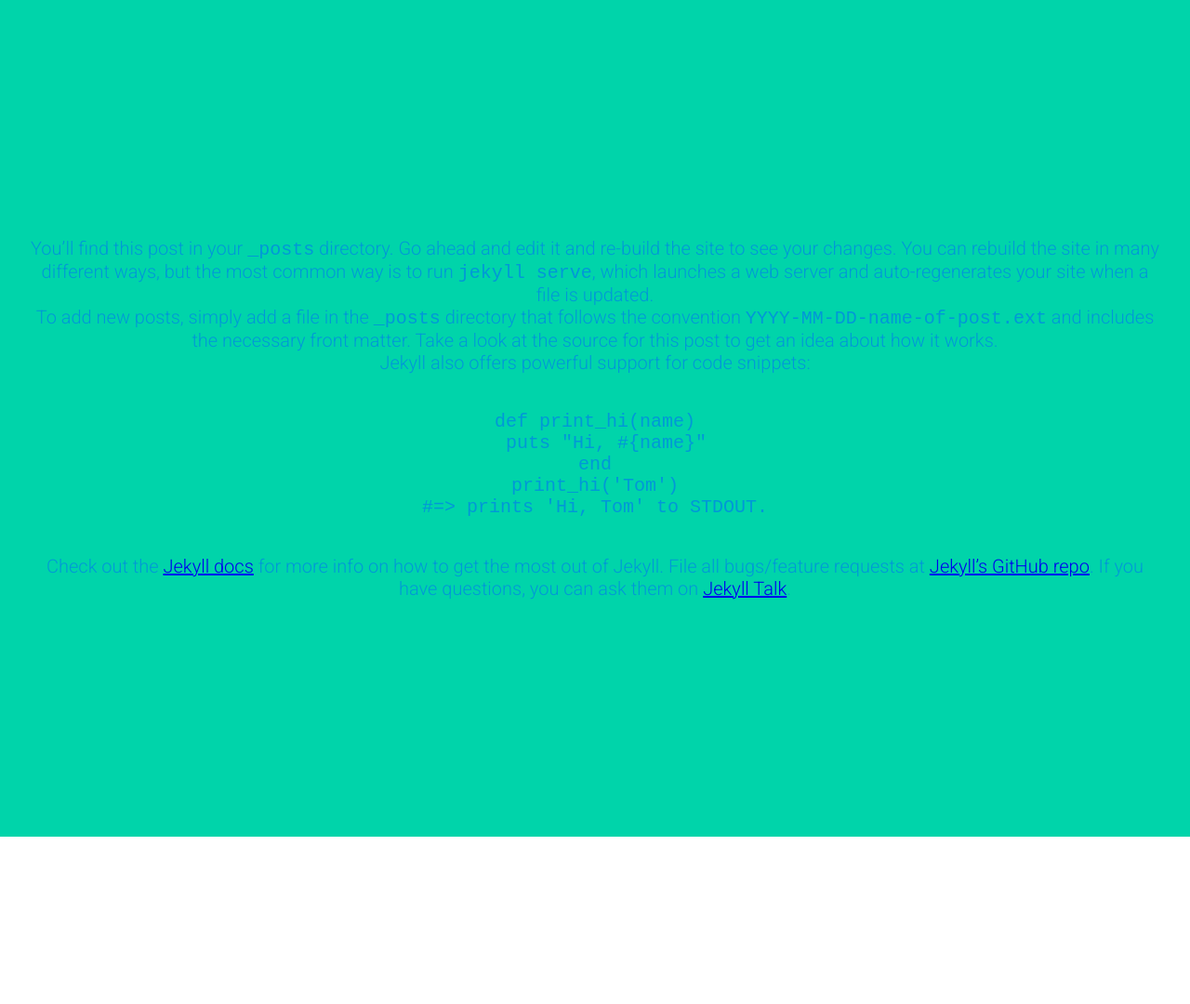
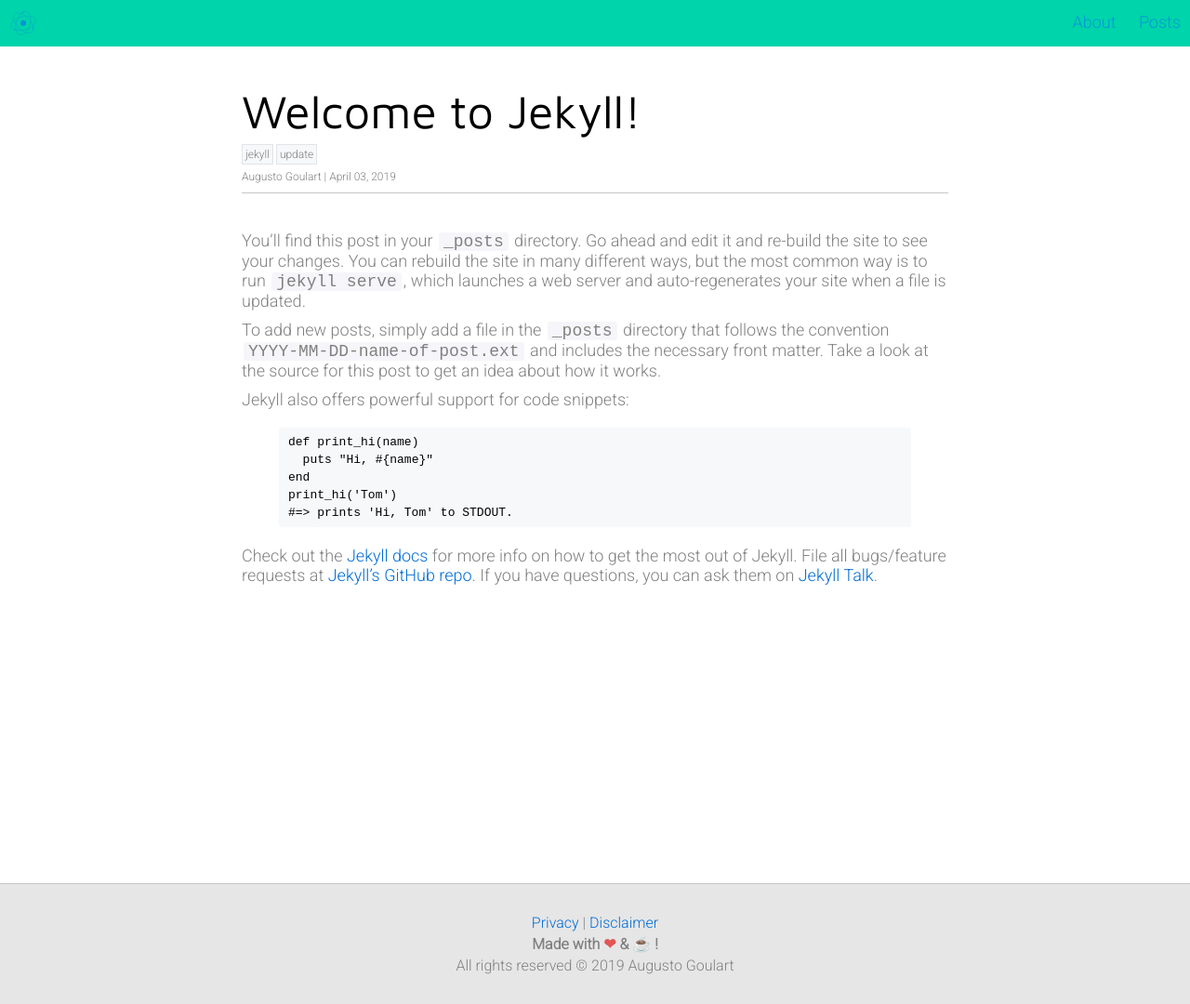
Before and after one commit to oAGoulart/oAGoulart.github.io, a Jekyll site: the page built from _posts/2019-04-03-welcome-to-jekyll.markdown, in a window 1280 px wide. Shown: the whole page at 93% size. Built offline with Jekyll 4.4.1, drawn with Linux system fonts in a browser that asks for light colours; before the commit the page ends 900 px from its top, so only the background shows below that.

Commit message:
Added Navbar, Footer, Post layout, About page, Posts page, Privacy Policy, and Disclaimer; also Polished some code.

```diff
--- a/_layouts/default.html
+++ b/_layouts/default.html
@@ -21,8 +21,34 @@
     <link rel="stylesheet" href="{{ site.url }}/assets/css/style.css">
   </head>
   <body>
+    <div class="navbar">
+      <input type="checkbox" id="navbar-check">
+      <div class="navbar-header">
+        <div class="navbar-logo">
+          <a href="{{ site.url }}">
+            <img src="{{ site.url }}/assets/images/logo.svg" alt="Augusto Goulart">
+          </a>
+        </div>
+      </div>
+      <div class="navbar-button">
+        <label for="navbar-check">
+          <span></span>
+          <span></span>
+          <span></span>
+        </label>
+      </div>
+      <div class="navbar-pages">
+        <a href="{{ site.url }}/about">About</a>
+        <a href="{{ site.url }}/posts">Posts</a>
+      </div>
+    </div>
     <main>
       {{ content }}
     </main>
+    <ul class="footer">
+      <li><a href="{{ site.url }}/privacy">Privacy</a> | <a href="{{ site.url }}/disclaimer">Disclaimer</a></li>
+      <li><strong>Made with <span style="color: #E25555;">❤</span> & ☕ !</strong></li>
+      <li>All rights reserved &copy; 2019 Augusto Goulart</li>
+    </ul>
   </body>
 </html>
--- a/_layouts/home.html
+++ b/_layouts/home.html
@@ -2,6 +2,6 @@
 layout: default
 ---
 
-<div class="about">
+<div class="intro">
   {{ content }}
 </div>
--- /dev/null
+++ b/_layouts/post.html
@@ -0,0 +1,22 @@
+---
+layout: default
+---
+
+<div class="post">
+	<div class="post-info">
+		<h1>{{ page.title }}</h1>
+		<p>
+			{% for flag in page.categories %}
+  			<span class="box">{{ flag }}</span>
+			{% endfor %}
+		</p>
+		<p>
+			<span>{{ page.author }}</span>
+			{% if page.date %}
+				<span> | </span>
+				<span>{{ page.date | date: '%B %d, %Y' }}</span>
+			{% endif %}
+		</p>
+	</div>
+	{{ content }}
+</div>
--- a/_posts/2019-04-03-welcome-to-jekyll.markdown
+++ b/_posts/2019-04-03-welcome-to-jekyll.markdown
@@ -1,6 +1,7 @@
 ---
-layout: default
+layout: post
 title:  "Welcome to Jekyll!"
+author: "Augusto Goulart"
 date:   2019-04-03 17:07:23 -0300
 categories: jekyll update
 ---
--- a/assets/css/reset.css
+++ b/assets/css/reset.css
@@ -1,6 +1,6 @@
 html {
   box-sizing: border-box;
-  font-size: 12px;
+  font-size: 16px;
 }
 
 *, *:before, *:after {
@@ -18,6 +18,6 @@
 }
 
 img {
-  max-width: 15px;
-  height: auto;
+  height: 20px;
+  width: auto;
 }
--- a/assets/css/style.css
+++ b/assets/css/style.css
@@ -1,78 +1,286 @@
+/* General */
+
 html {
 	font-family: 'Roboto', sans-serif;
-	font-size: 12px;
+	font-size: 20px;
 }
 
-p img {
-	max-width: 15px;
-	max-height: auto;
+body, h1, h2, h3, h4, h5, h6, p, ol, ul, a {
+  text-decoration: none;
+}
+
+h1, h2, h3, h4, h5, h6 {
+	font-family: 'Maven Pro', sans-serif;
+}
+
+p {
+	color: #808080;
+}
+
+a {
+	color: #006DD6;
+}
+
+a:hover {
+  color: #00417D;
+}
+
+.box {
+  background-color: #F6F8FA;
+  border: 1px solid #E1E4E8;
+  overflow: auto;
+  padding: 3px 3px;
+}
+
+blockquote {
+  background-color: #F6F8FA;
+  border-left: 5px solid #C3C7CC;
+  overflow: auto;
+  padding-left: 25px;
+  margin: 16px 40px;
+}
+
+/* GitHub style by Chris Patuzzo | adapted by me */
+
+code, tt {
+  margin: 0 2px;
+  padding: 0 5px;
+  white-space: nowrap;
+  background-color: #F6F6FA;
+  border-radius: 3px;
+}
+
+pre code {
+  margin: 0;
+  padding: 0;
+  white-space: pre;
+  border: none;
+  background: transparent;
+}
+
+.highlight pre {
+  background-color: #F6F8FA;
+  font-size: 13px;
+  line-height: 19px;
+  overflow: auto;
+  padding: 6px 10px;
+  border-radius: 3px;
+}
+
+pre {
+  background-color: #F6F8FA;
+  font-size: 13px;
+  line-height: 19px;
+  overflow: auto;
+  padding: 6px 10px;
+  border-radius: 3px;
+}
+
+pre code, pre tt {
+  background-color: transparent;
+  border: none;
+}
+
+/* Navbar by Jones Joseph | adapted by me */
+
+.navbar {
+  height: 50px;
+  width: 100%;
+  background-color: #00D4AA;
+  position: relative;
+}
+
+.navbar > .navbar-header {
+  display: inline;
+}
+
+.navbar > .navbar-header > .navbar-logo {
+  display: inline-block;
+  padding: 10px 10px 10px 10px;
+}
+
+.navbar > .navbar-header > .navbar-logo a img {
+	height: 30px;
+  width: auto;
 	filter: invert(41%) sepia(98%) saturate(697%) hue-rotate(160deg) brightness(92%) contrast(108%);
 }
 
-@media (min-width: 560px) {
-	html {
-		font-size: 14px;
-	}
-
-	p img {
-		max-width: 20px;
-		max-height: auto;
-	}
+.navbar > .navbar-header > .navbar-logo a img:hover {
+	filter: invert(32%) sepia(71%) saturate(1792%) hue-rotate(166deg) brightness(95%) contrast(103%);
 }
 
-@media (min-width: 720px) {
-	html {
-		font-size: 16px;
-	}
-
-	p img {
-		max-width: 25px;
-		max-height: auto;
-	}
+.navbar > .navbar-button {
+  display: none;
 }
 
-@media (min-width: 960px) {
-	html {
-		font-size: 18px;
-	}
-
-	p img {
-		max-width: 30px;
-		max-height: auto;
-	}
+.navbar > .navbar-pages {
+  display: inline;
+  float: right;
+  font-size: 18px;
 }
 
-@media (min-width: 1280px) {
-	html {
-		font-size: 20px;
-	}
+.navbar > .navbar-pages > a {
+  display: inline-block;
+  padding: 13px 10px 13px 10px;
+  text-decoration: none;
+  color: #0098D7;
+}
 
-	p img {
-		max-width: 35px;
-		max-height: auto;
-	}
+.navbar > .navbar-pages > a:hover {
+  color: #0088AA;
 }
+
+.navbar > #navbar-check {
+  display: none;
+}
+
+@media (max-width:560px) {
+  .navbar > .navbar-button {
+    display: inline-block;
+    position: absolute;
+    right: 0px;
+    top: 0px;
+  }
+  .navbar > .navbar-button > label {
+    display: inline-block;
+    width: 50px;
+    height: 50px;
+    padding: 13px;
+  }
+  .navbar > .navbar-button > label:hover,.navbar  #navbar-check:checked ~ .navbar-button > label {
+    color: #0098D7;
+  }
+  .navbar > .navbar-button > label > span {
+    display: block;
+    width: 25px;
+    height: 10px;
+    border-top: 2px solid #0098D7;
+  }
+  .navbar > .navbar-pages {
+    position: absolute;
+    display: block;
+    width: 100%;
+    background-color: #00D4AA;
+    height: 0px;
+    transition: all 0.3s ease-in;
+    overflow-y: hidden;
+    top: 50px;
+    left: 0px;
+  }
+  .navbar > .navbar-pages > a {
+    display: block;
+    width: 100%;
+  }
+  .navbar > #navbar-check:not(:checked) ~ .navbar-pages {
+    height: 0px;
+  }
+  .navbar > #navbar-check:checked ~ .navbar-pages {
+    height: calc(50px * 3);
+    overflow-y: auto;
+    border-bottom: 1px solid #0098D7;
+    z-index: 1;
+  }
+}
+
+/* Main */
 
 main {
 	display: flex;
 	flex-direction: column;
 	min-height: 100vh;
+}
+
+/* Home Page */
+
+main > .intro {
+	display: flex;
+	flex-direction: column;
+	min-height: 100vh;
 	justify-content: center;
 	padding: 0 30px;
+	overflow: auto;
 	text-align: center;
 	background: #00D4AA;
+}
+
+main > .intro h1 {
+	font-size: 75px;
+	font-weight: 600;
 	color: #0098D7;
 }
 
-main > .about h1 {
-	font-family: 'Maven Pro', sans-serif;
-	font-size: 3.75em;
-	font-weight: 600;
+main > .intro p {
+	margin: 30px 0;
+	font-family: 'Roboto Mono', monospace;
+	font-size: 30px;
+	font-weight: 100;
+	color: #0098D7;
 }
 
-main > .about p {
-	font-family: 'Roboto Mono', monospace;
-	font-size: 1.5rem;
-	margin: 1.5rem 0;
+main > .intro a img {
+	height: 48px;
+	width: auto;
+	padding: 0px;
+	filter: invert(41%) sepia(98%) saturate(697%) hue-rotate(160deg) brightness(92%) contrast(108%);
+}
+
+main > .intro a img:hover {
+	filter: invert(32%) sepia(71%) saturate(1792%) hue-rotate(166deg) brightness(95%) contrast(103%);
+}
+
+/* Posts */
+
+main > .post {
+	margin: 0 auto;
+	padding: 0 20px 50px 20px;
+	width: calc(100vw - 20px);
+	overflow: auto;
+}
+
+@media (min-width:820px) {
+	main > .post {
+		width: 800px;
+	}
+}
+
+main > .post h1 {
+	margin: 10px 0;
+	font-size: 40px;
+	font-weight: 300;
+}
+
+main > .post p {
+	margin: 10px 0;
+	font-size: 18px;
 	font-weight: 100;
 }
+
+main > .post > .post-info {
+	margin: 40px 0;
+	border-bottom: 1px solid #C6C6C6;
+}
+
+main > .post > .post-info h1 {
+	font-size: 50px;
+}
+
+main > .post > .post-info p {
+	font-size: 12px;
+}
+
+/* Footer */
+
+.footer {
+  width: 100%;
+  padding: 30px;
+  font-size: 16px;
+  background-color: #E6E6E6;
+  color: #808080;
+  text-align: center;
+  overflow: auto;
+  border-top: 1px solid #C3C7CC;
+}
+
+.footer li {
+	padding: 2px;
+}
```
Also changed, not shown: _posts/2018-08-21-apples.md (added, +12 -0 lines), _posts/2018-08-22-kiwifruit.md (added, +13 -0 lines), _posts/2018-08-22-pancakes.md (added, +6 -0 lines), about.html (added, +24 -0 lines), disclaimer.html (added, +67 -0 lines), posts.html (added, +30 -0 lines), privacy.html (added, +36 -0 lines), assets/images/logo.svg (added).
